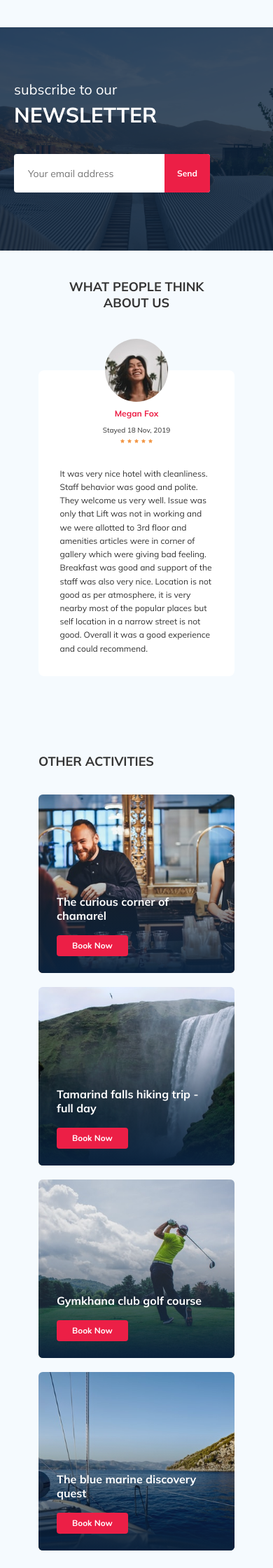
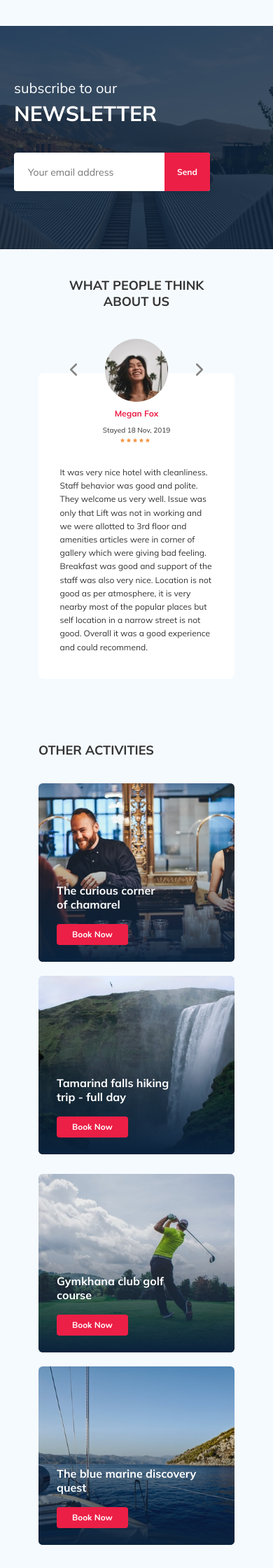
Before and after one commit to TanzBis/tour-plan, a PHP site: page / in a window 390 px wide. Shown: the part 857-3097 px from the top of the page at 70% size. After the commit the page ends 3064 px from the top, so only its background shows below. Run offline with PHP 8.4, Linux system fonts and the light colour scheme.

Commit message:
fix: adaptive the section activities

```diff
--- a/css/style.css
+++ b/css/style.css
@@ -1265,12 +1292,25 @@ img {
     width: 340px;
     height: 210px;
   }
+  .newsletter-wrapper {
+    -webkit-box-align: start;
+        -ms-flex-align: start;
+            align-items: flex-start;
+  }
   .reviews {
     padding-bottom: 60px;
   }
+  .reviews__star {
+    margin-right: 3px;
+  }
   .reviews__title {
     font-size: 30px;
-    margin-bottom: 50px;
+    margin-bottom: 43px;
+  }
+  .reviews-slider__rating {
+    display: -webkit-box;
+    display: -ms-flexbox;
+    display: flex;
   }
   .reviews-slider__item {
     max-width: 580px;
@@ -1280,7 +1320,7 @@ img {
     display: none;
   }
   .reviews-slider__button {
-    top: 47%;
+    top: 50%;
   }
   .reviews-slider__button--prev {
     left: 0;
@@ -1288,6 +1328,16 @@ img {
   .reviews-slider__button--next {
     right: 0;
   }
+  .reviews-slider__date {
+    margin-bottom: 5px;
+  }
+  .reviews-slider__item {
+    margin-top: 49px;
+  }
+  .reviews-slider__profile {
+    margin-bottom: 32px;
+    margin-top: -49px;
+  }
   .activities {
     padding: 60px 0 70px 0;
   }
@@ -1296,7 +1346,11 @@ img {
   }
   .card {
     width: 340px;
-    height: 250px;
+    height: 255px;
+  }
+  .card__title {
+    margin-top: 119px;
+    max-width: 200px;
   }
 }
 
@@ -1567,8 +1634,14 @@ img {
   .reviews__title {
     font-size: 18px;
     max-width: 245px;
-    margin: auto 40px 40px;
+    margin: auto 40px 42px;
     line-height: 23px;
+  }
+  .reviews-slider__item {
+    padding-bottom: 36px;
+  }
+  .reviews-slider__profile {
+    margin-bottom: 33px;
   }
   .reviews-slider__container {
     max-width: 219px;
@@ -1577,15 +1650,16 @@ img {
     text-align: left;
   }
   .reviews-slider__button {
-    top: 47%;
+    top: 6%;
   }
   .reviews-slider__button--prev {
-    left: 0;
+    left: 115px;
   }
   .reviews-slider__button--next {
-    right: 0;
+    right: 115px;
   }
   .activities {
+    padding-top: 40px;
     padding-bottom: 60px;
   }
   .activities__first {
@@ -1602,14 +1676,15 @@ img {
     -webkit-box-ordinal-group: 3;
         -ms-flex-order: 2;
             order: 2;
+    margin-bottom: 28px;
   }
   .activities__four {
     -webkit-box-ordinal-group: 5;
         -ms-flex-order: 4;
             order: 4;
-    margin-bottom: 36px;
     font-size: 18px;
     line-height: 23px;
+    margin-bottom: 0;
   }
   .activities__title {
     font-weight: bold;
--- a/index.html
+++ b/index.html
@@ -204,7 +204,7 @@
           <div class="swiper-slide">
             <div class="reviews-slider__item">
               <div class="reviews-slider__profile">
-                <img src="img/reviews-avatar.jpg" alt="Photo: Megan Fox" class="reviews-slider__avatar">
+                <img src="img/reviews/reviews-avatar.jpg" alt="Photo: Megan Fox" class="reviews-slider__avatar">
                 <h3 class="reviews-slider__username">Megan Fox</h3>
                 <span class="reviews-slider__date">Stayed 18 Nov, 2019</span>
                 <div class="reviews-slider__rating">
@@ -230,6 +230,34 @@
             <!-- /.reviews-slider__item-->
           </div>
           <!-- /.swiper-slide-->
+          <div class="swiper-slide">
+            <div class="reviews-slider__item">
+              <div class="reviews-slider__profile">
+                <img src="img/reviews/reviews-avatar-2.jpg" alt="Photo: Megan Fox" class="reviews-slider__avatar">
+                <h3 class="reviews-slider__username">Johnny Dep</h3>
+                <span class="reviews-slider__date">Stayed 20 Dec, 2020</span>
+                <div class="reviews-slider__rating">
+                  <img class="reviews__star" src="img/star.svg" alt="star">
+                  <img class="reviews__star" src="img/star.svg" alt="star">
+                  <img class="reviews__star" src="img/star.svg" alt="star">
+                  <img class="reviews__star" src="img/star.svg" alt="star">
+                  <img class="reviews__star" src="img/star.svg" alt="star">
+                </div>
+                <!-- /.reviews-star-->
+              </div>
+              <!-- /.reviews-slider__profile -->
+              <div class="reviews-slider__container">
+                <p class="reviews-slider__text">
+                 something something something something something something something something something somethin
+                 something something something something something something something something something something
+                 something something something something something something something something something something
+                 something something something something somethingsomething something something something something
+                </p>
+              </div>
+            </div>
+            <!-- /.reviews-slider__item-->
+          </div>
+          <!-- /.swiper-slide-->
         </div>
         <!-- /.swiper-wrapper-->
         <button class="reviews-slider__button reviews-slider__button--prev"></button>
@@ -249,8 +277,7 @@
         <div class="card activities__card activities__first">
           <img src="img/activities/activity-1.jpg" alt="The curious corner
           of chamarel" class="card__image">
-          <h3 class="card__title">The curious corner
-            of chamarel</h3>
+          <h3 class="card__title">The curious corner<br >of chamarel</h3>
           <!-- /.card__title -->
           <button class="card__button">Book Now</button>
           <!-- /.card__button -->
@@ -259,8 +286,7 @@
         <div class="card activities__card activities__second">
           <img src="img/activities/activity-2.jpg" alt="Gymkhana club golf
           course" class="card__image">
-          <h3 class="card__title">Gymkhana club golf
-            course</h3>
+          <h3 class="card__title">Gymkhana club golf course</h3>
           <!-- /.card__title -->
           <button class="card__button">Book Now</button>
           <!-- /.card__button -->
@@ -269,8 +295,7 @@
         <div class="card activities__card activities__third">
           <img src="img/activities/activity-3.jpg" alt="Tamarind falls hiking
           trip - full day" class="card__image">
-          <h3 class="card__title">Tamarind falls hiking
-            trip - full day</h3>
+          <h3 class="card__title">Tamarind falls hiking<br>trip - full day</h3>
           <!-- /.card__title -->
           <button class="card__button">Book Now</button>
           <!-- /.card__button -->
--- a/sass/_media.sass
+++ b/sass/_media.sass
@@ -50,19 +59,35 @@
     &-right
       flex-direction: row
     &__stars
-      display: block
+      margin-left: 3.5px
+  .breadcrumb
+    &-list
+      padding-top: 19px
+  .stars
+    display: flex
+    align-items: flex-end
+    &__star
+      margin-right: 3px
+      margin-bottom: 5px
   .booking
     width: 340px
     height: 210px
   .map
     width: 340px
     height: 210px
+  .newsletter
+    &-wrapper
+      align-items: flex-start
   .reviews
     padding-bottom: 60px
+    &__star
+      margin-right: 3px
     &__title
       font-size: 30px
-      margin-bottom: 50px
+      margin-bottom: 43px
     &-slider
+      &__rating
+        display: flex
       &__item
         max-width: 580px
         padding: 0 60px 30px 64px
@@ -70,19 +95,28 @@
           display: none
     &-slider
       &__button
-        top: 47%
+        top: 50%
         &--prev
           left: 0
         &--next
           right: 0
+      &__date
+        margin-bottom: 5px
+      &__item
+        margin-top: 49px
+      &__profile
+        margin-bottom: 32px
+        margin-top: -49px
   .activities
     padding: 60px 0 70px 0
     &__card
       margin-bottom: 20px
   .card
     width: 340px
-    height: 250px
-
+    height: 255px
+    &__title
+      margin-top: 119px
+      max-width: 200px
 @media (max-width: 768px)
   .container
     max-width: 576px
@@ -272,20 +312,25 @@
     &__title
       font-size: 18px
       max-width: 245px
-      margin: auto 40px 40px
+      margin: auto 40px 42px
       line-height: 23px
     &-slider
+      &__item
+        padding-bottom: 36px
+      &__profile
+        margin-bottom: 33px
       &__container
         max-width: 219px
       &__text
         text-align: left
       &__button
-        top: 47%
+        top: 6%
         &--prev
-          left: 0
+          left: 115px
         &--next
-          right: 0
+          right: 115px
   .activities
+    padding-top: 40px
     padding-bottom: 60px
     &__first
       order: 1
@@ -293,11 +338,12 @@
       order: 3
     &__third
       order: 2
+      margin-bottom: 28px
     &__four
       order: 4
-      margin-bottom: 36px
       font-size: 18px
       line-height: 23px
+      margin-bottom: 0
     &__title
       font-weight: bold
       font-size: 18px
```
Also changed, not shown: other parts of css/style.css (+46 -6 lines), other parts of sass/_media.sass (+20 -5 lines), img/reviews/reviews-avatar-2.jpg (added), img/reviews/reviews-avatar.jpg (renamed from img/reviews-avatar.jpg), 1 other file.
